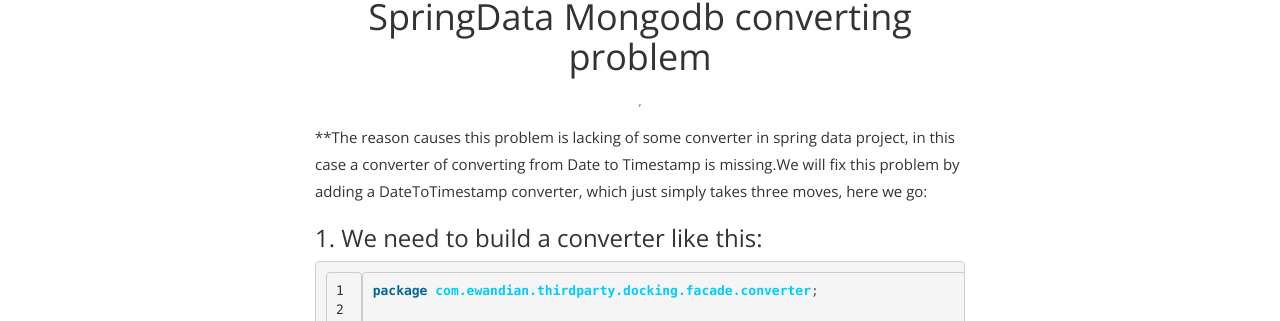
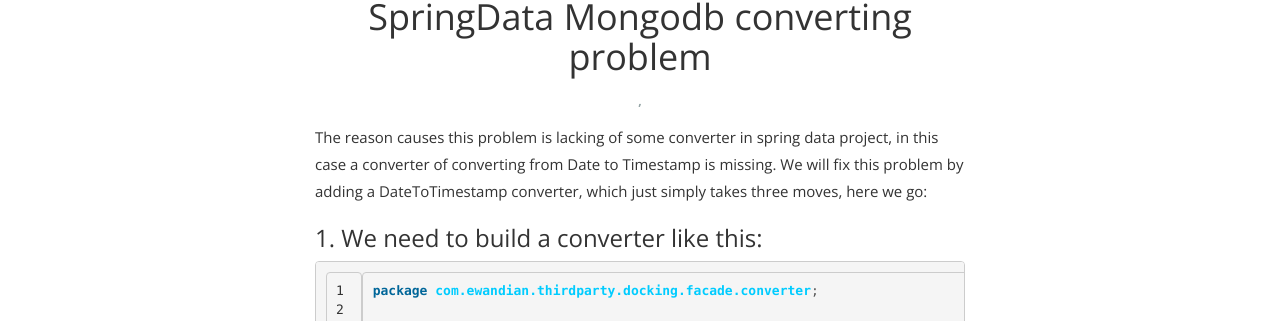
Before and after one commit to guyverone/guyverone.github.io, a Jekyll site: the page built from _posts/2017-05-04-SolveMongoTypeConvertingError.md, in a window 1280 px wide. Shown: the part 131-452 px from the top of the page. Built offline with Jekyll 4.4.1, drawn with Linux system fonts in a browser that asks for light colours.

Commit message:
init blog

````diff
--- a/_posts/2017-05-04-SolveMongoTypeConvertingError.md
+++ b/_posts/2017-05-04-SolveMongoTypeConvertingError.md
@@ -9,7 +9,8 @@
 
 
 
-**The reason causes this problem is lacking of some converter in spring data project, in this case a converter of converting from Date to Timestamp is missing.We will fix this problem by adding a DateToTimestamp converter, which just simply takes three moves, here we go:
+The reason causes this problem is lacking of some converter in spring data project, in this case a converter of converting from Date to Timestamp is missing.
+We will fix this problem by adding a DateToTimestamp converter, which just simply takes three moves, here we go:
 
 ### 1. We need to build a converter like this:
 ```java
````
